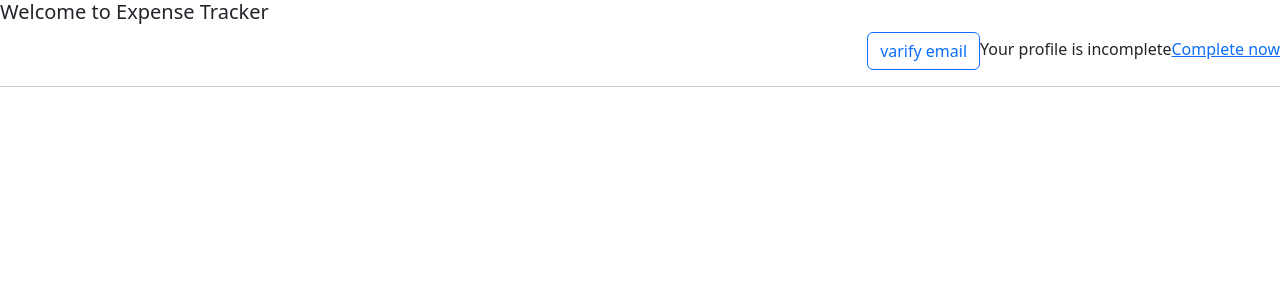
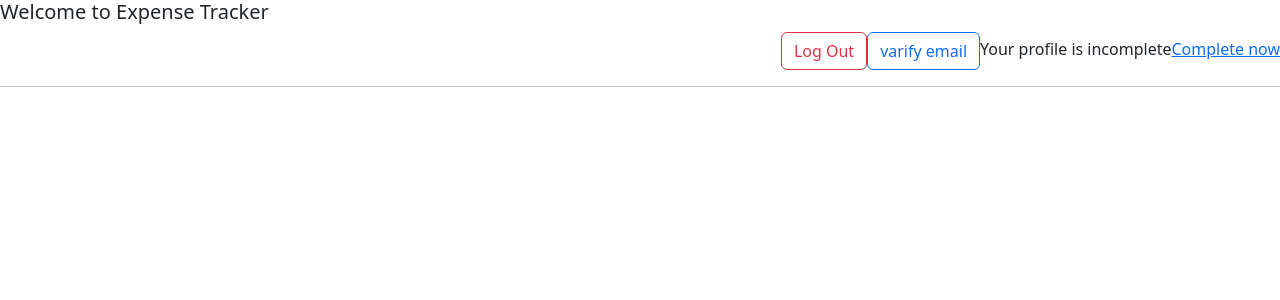
Before and after one commit to mishraom12345/Expense-Tracker-Project, a React (Create React App) app: page /welcome in a window 1280 px wide. Shown: the top 300 px of the page. Built offline with nearby package versions, Linux system fonts and the light colour scheme.

Commit message:
Logout User functionality

```diff
--- a/src/Component/Pages/Welcome.js
+++ b/src/Component/Pages/Welcome.js
@@ -1,10 +1,11 @@
 import React, { useContext } from 'react'
 import { Button } from 'react-bootstrap'
-import { Link } from 'react-router-dom'
+import { Link, useNavigate } from 'react-router-dom'
 import AuthContext from '../store/AuthContext'
 const Welcome = () => {
   const authCtx =  useContext(AuthContext)
   const isLoggedIn = authCtx.isLoggedIn
+  const history = useNavigate()
 
   const Varifyemail = () => {
     let token = localStorage.getItem("token");
@@ -34,11 +35,18 @@ const Welcome = () => {
     alert(err.message);
   })
   }
+
+  const LogoutHandler = ()=>{
+    authCtx.Logout()
+    history('/')
+
+  }
     return (
      <div>
       { <div>
        <h5> Welcome to Expense Tracker</h5>
       <p style={{textAlign:'right'}}>
+      <Button variant="outline-danger" onClick={LogoutHandler}>Log Out</Button>
       <Button variant="outline-primary" onClick={Varifyemail}>varify email</Button>
       Your profile is incomplete
       {<Link to='/completeprofile'>Complete now</Link>}
```
